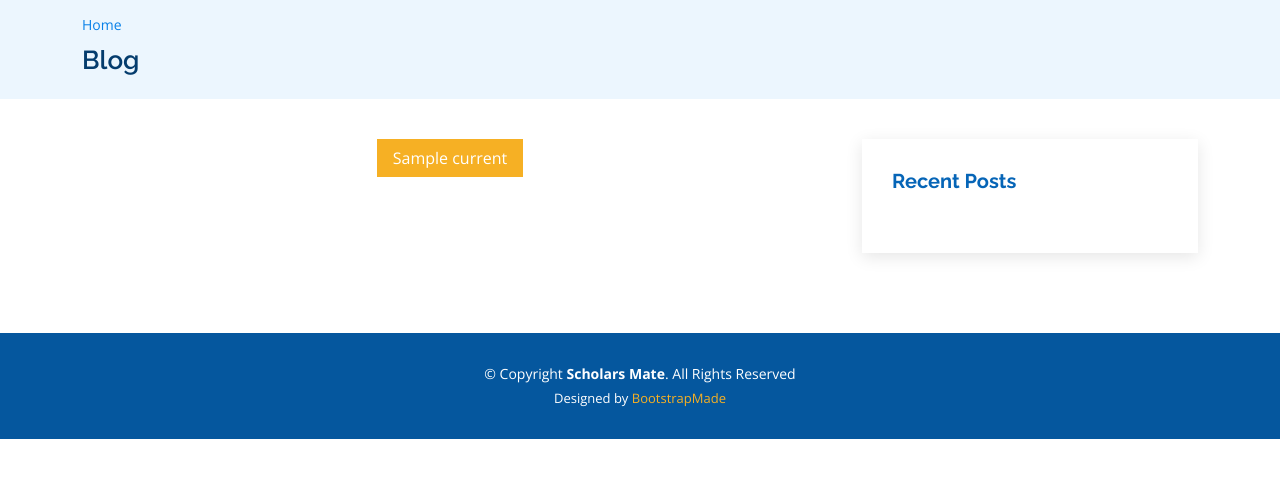
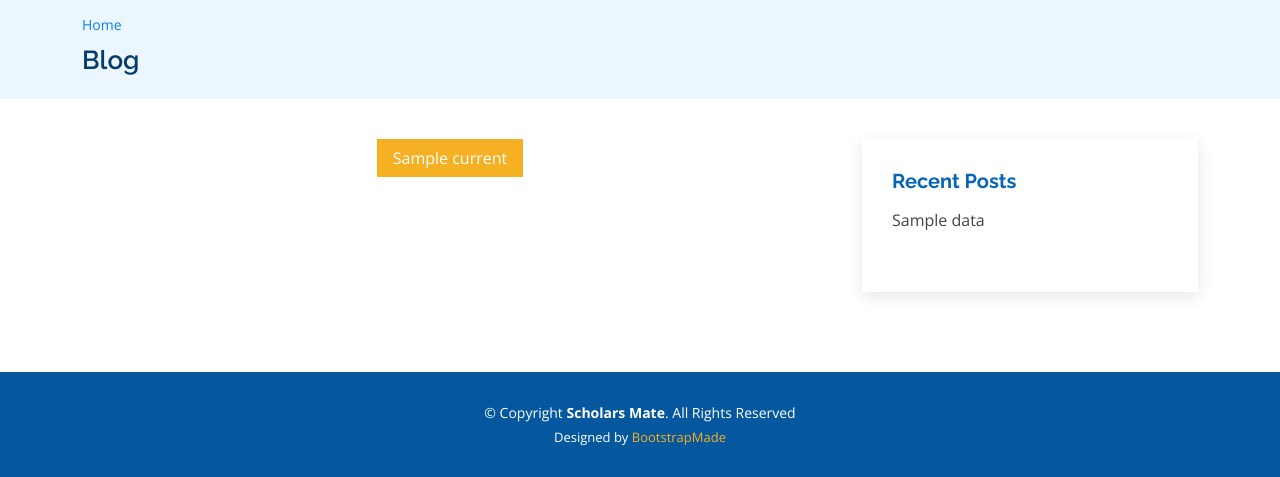
Before and after one commit to Nacool97/schorlarship_scraper, a Flask app: template templates/index.html in a window 1280 px wide. Shown: the part 131-608 px from the top of the page. Run offline with Flask 2, Linux system fonts and the light colour scheme; the template is opened without the code that fills it: most values are stand-ins (such as "Sample title", 1, 10 or a date in 2020); some libraries are stand-ins or nearby versions.

Commit message:
new code for recent data

```diff
--- a/templates/index.html
+++ b/templates/index.html
@@ -180,11 +180,12 @@
 
               <h3 class="sidebar-title">Recent Posts</h3>
               <div class="sidebar-item recent-posts">
-                {% for x in range(0,len(recent_data)) %}
-                <div class="post-item clearfix">
+                {% for x in recent_data %}
+                <!--<div class="post-item clearfix">
                   <h4><a href="{{ recent_data[x]['metadata'][-1]['website'] }}">{{ recent_data[x]['name'] }}</a></h4>
-                  <!--<time datetime="{{ d['deadline'] }}">{{ d['deadline'] }}</time>-->
-                </div>
+                  <time datetime="{{ d['deadline'] }}">{{ d['deadline'] }}</time>
+                </div>-->
+                {{ x['name'] }}
                 {% endfor %}
               </div><!-- End of recent entries-->
 
```
Also changed, not shown: app.py (line endings or trailing spaces).
